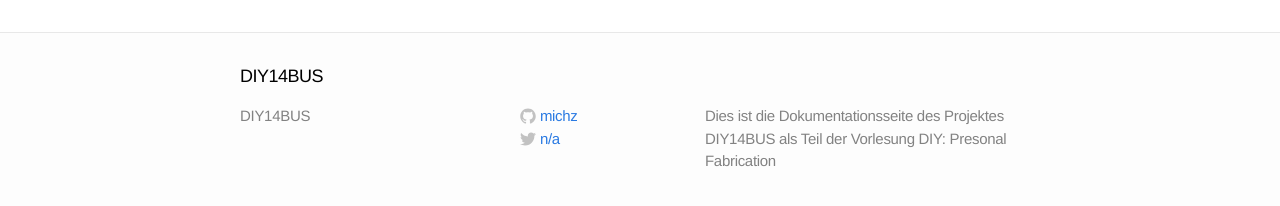
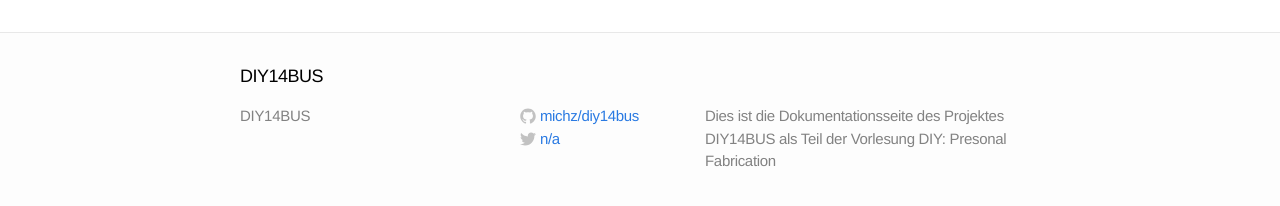
Before and after one commit to michz/diy14bus, a Jekyll site: the page built from about.md, in a window 1280 px wide. Shown: the part 338-544 px from the top of the page. Built offline with Jekyll 4.4.1, drawn with Linux system fonts in a browser that asks for light colours.

Commit message:
correct github link

```diff
--- a/_config.yml
+++ b/_config.yml
@@ -5,7 +5,7 @@ description: "Dies ist die Dokumentationsseite des Projektes DIY14BUS als Teil d
 baseurl: "/diy14bus"
 url: "https://michz.github.io/diy14bus/"
 twitter_username: n/a
-github_username:  michz
+github_username:  michz/diy14bus
 
 # Build settings
 markdown: kramdown
```
